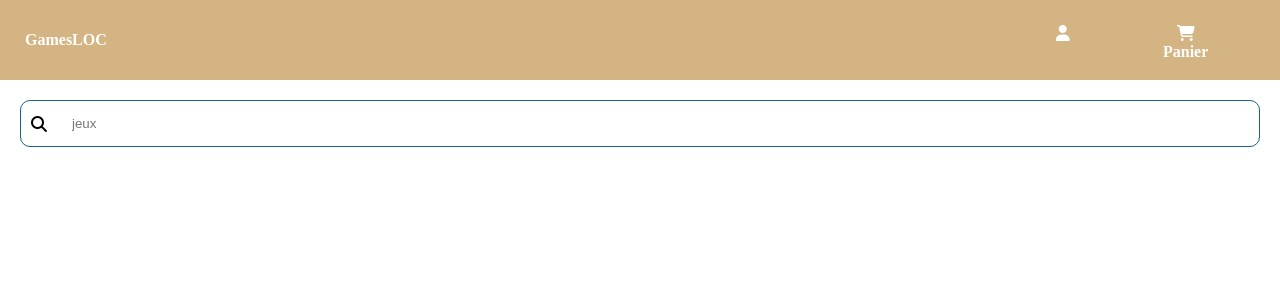
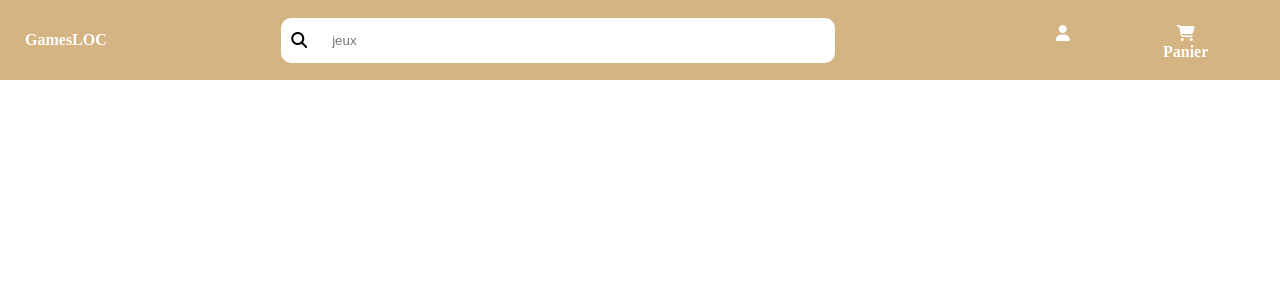
Before and after one commit to PFR-gamesloc/front-gamesloc, an Angular app: page / in a window 1280 px wide. Shown: the top 300 px of the page. Built offline with nearby package versions, Linux system fonts and the light colour scheme.

Commit message:
input dekstop hidden & visible

```diff
--- a/src/app/shared/components/btn/btn.component.scss
+++ b/src/app/shared/components/btn/btn.component.scss
@@ -1,3 +1,5 @@
+@use '../../../../sass/mixins' as m;
+
 // Classe qui permet de faire un style sur tous les boutons
 .btn {
     border-radius: 20px;
@@ -12,3 +14,11 @@
     color: black;
     font-weight: bold;
 }
+
+.btn-dekstop {
+    visibility: hidden;
+
+    @include m.bk-tablette {
+        visibility: visible;
+    }
+}
--- a/src/app/shared/components/nav-bar/nav-bar.component.html
+++ b/src/app/shared/components/nav-bar/nav-bar.component.html
@@ -1,23 +1,24 @@
+<header>
     <div class="nav-bar">
         <div class="logo">
             <a routerLink="/">GamesLOC</a>
         </div>
-    <!-- <div class="select">
-        <p>Products</p>
+        <div class="input bk-tab">
+            <i class="fa-solid fa-magnifying-glass search"></i>
+            <input type="text" placeholder="jeux">
         </div>
-    <div class="select">
-        <p>Categories</p>
-    </div> -->
-    <!-- <app-btn-component [classBtn]="classBtn" [textBtn]="textBtn"></app-btn-component> -->
+
         <div class="icons">
             <a routerLink="/user" class="icon"><i class="fa-solid fa-user"></i></a>
-        <div class="icon column">
-            <a routerLink="/card"><i class="fa-solid fa-cart-shopping"></i></a>
+            <!-- <app-btn-component [classBtn]="classBtn" [textBtn]="textBtn"></app-btn-component> -->
+            <div routerLink="/card" class="icon column">
+                <a><i class="fa-solid fa-cart-shopping"></i></a>
                 <span class="dis-card">Panier</span>
             </div>
         </div>
 
     </div>
+</header>
 
 <div class="input">
     <i class="fa-solid fa-magnifying-glass"></i>
--- a/src/app/shared/components/nav-bar/nav-bar.component.scss
+++ b/src/app/shared/components/nav-bar/nav-bar.component.scss
@@ -14,7 +14,6 @@
     a {
         text-decoration: none;
         color: white;
-        cursor: pointer;
 
     }
 
@@ -26,6 +25,7 @@
         .icon {
             border-spacing: 0;
             padding: 15px 25px;
+            cursor: pointer;
 
         }
 
@@ -58,9 +58,9 @@
             .dis-card {
                 display: none;
 
-            @include m.bk-tablette {
-                display: contents;
-            }
+                @include m.bk-tablette {
+                    display: block;
+                }
 
             }
         }
@@ -76,6 +76,10 @@
     border: 1.3px solid var(--blue-primary);
     border-radius: 10px;
 
+    @include m.bk-tablette {
+        visibility: hidden;
+    }
+
     input {
         padding: 5px 25px;
         width: 100%;
@@ -83,3 +87,20 @@
     }
 
 }
+
+.bk-tab {
+    visibility: hidden;
+
+    @include m.bk-tablette {
+        visibility: visible;
+        background-color: white;
+        border: white;
+        width: 45%;
+
+        .search {
+            color: black;
+        }
+
+    }
+
+}
--- a/src/app/shared/components/nav-bar/nav-bar.component.ts
+++ b/src/app/shared/components/nav-bar/nav-bar.component.ts
@@ -1,5 +1,4 @@
-import { Component } from '@angular/core';
-// import { faCoffee } from '@fortawesome/';
+import { Component, OnInit } from '@angular/core';
 
 @Component({
   selector: 'app-nav-bar',
@@ -8,6 +7,5 @@ import { Component } from '@angular/core';
 })
 export class NavBarComponent {
   textBtn: string = 'Connexion';
-  classBtn: string = 'btn btn-log';
-  // faCoffee = faCoffee;
+  classBtn: string = 'btn btn-log btn-dekstop';
 }
```
Lines whose indentation alone changed are shown as unchanged.
